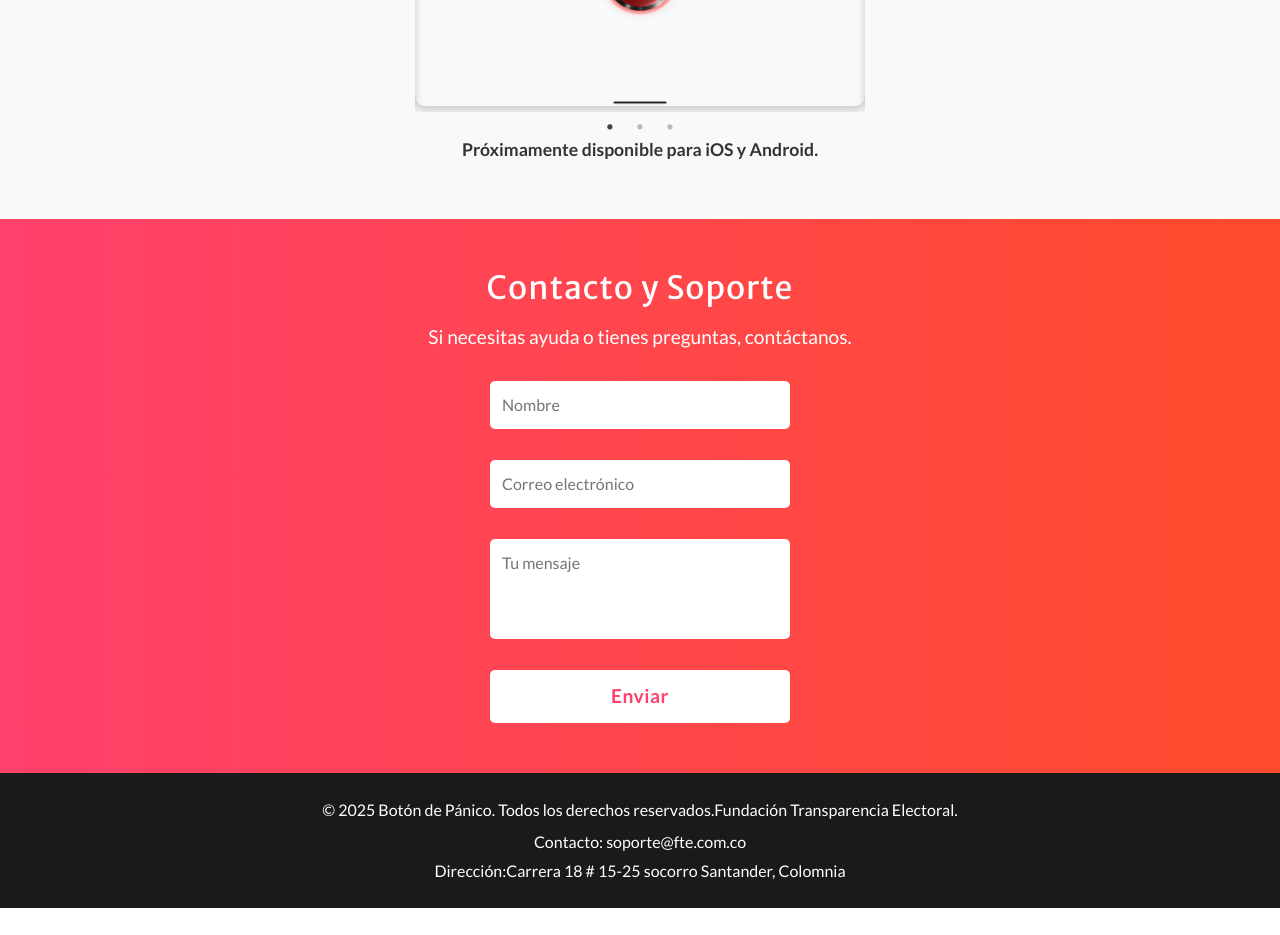
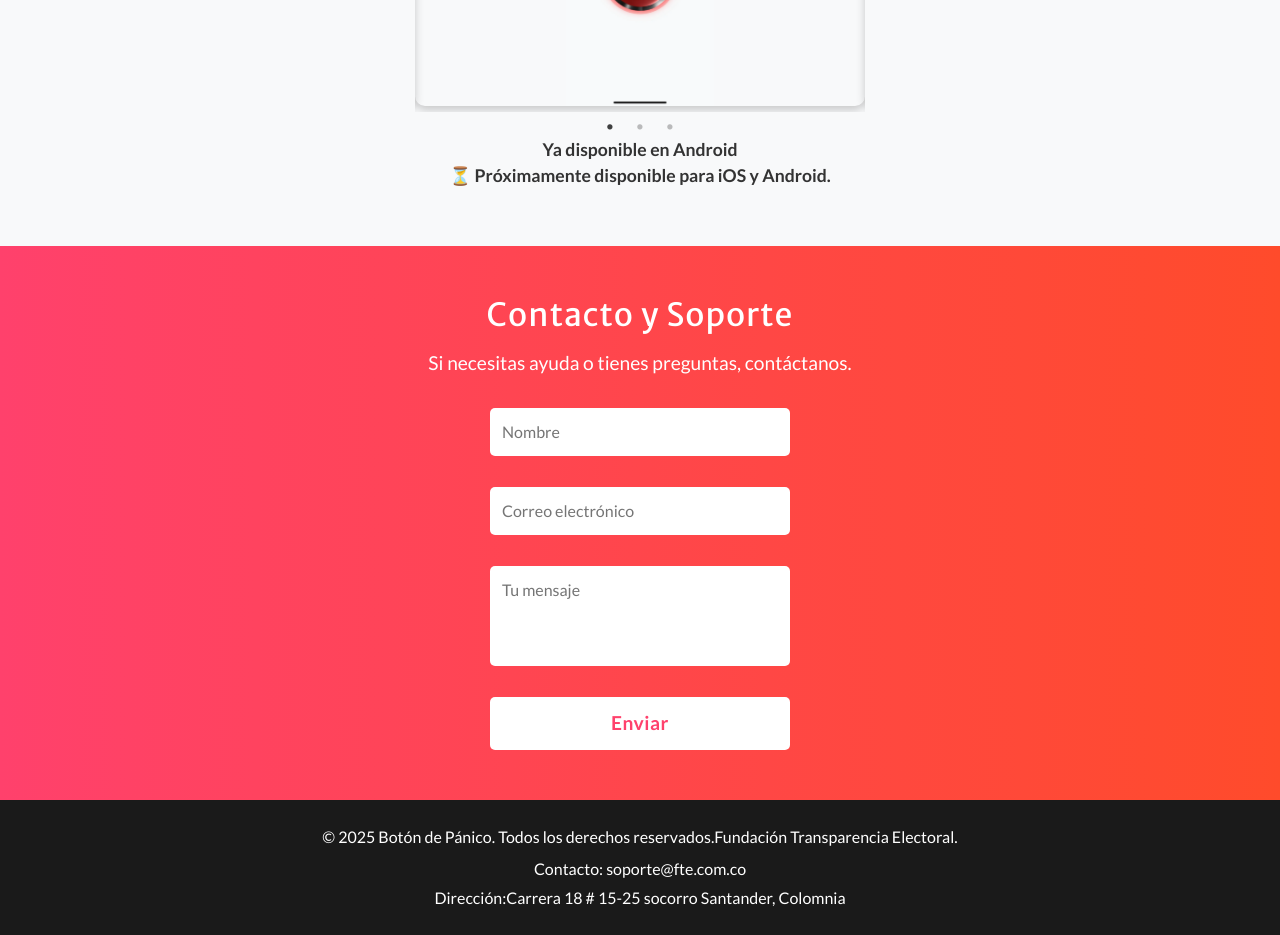
Before and after one commit to mejimenezp/PannicButtonWeb, a React (Create React App) app: page / in a window 1280 px wide. Shown: the part 1560-2495 px from the top of the page. Before the commit the page ends 2468 px from the top, so only its background shows below. Built offline with nearby package versions, Linux system fonts and the light colour scheme.

Commit message:
Update Home.jsx

```diff
--- a/src/components/Home.jsx
+++ b/src/components/Home.jsx
@@ -46,8 +46,10 @@ const Home = () => {
 
         {/* Disponibilidad */}
         <p className="available-text">
-          Próximamente disponible para <strong>iOS y Android</strong>.
+          Ya disponible en <strong>Android</strong><br />
+        ⏳ Próximamente disponible para <strong>iOS y Android</strong>.
         </p>
+
       </div>
     </header>
   );
```
